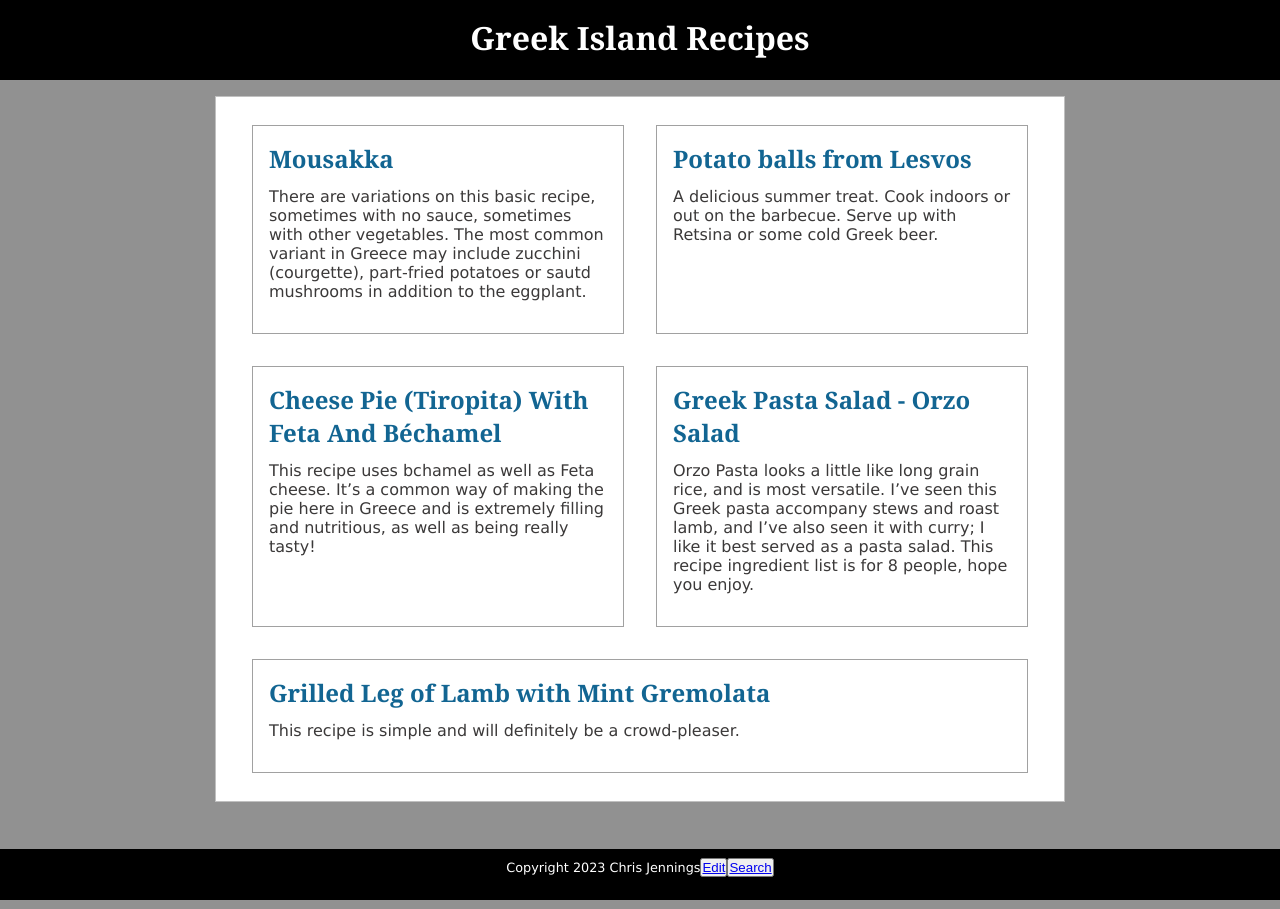
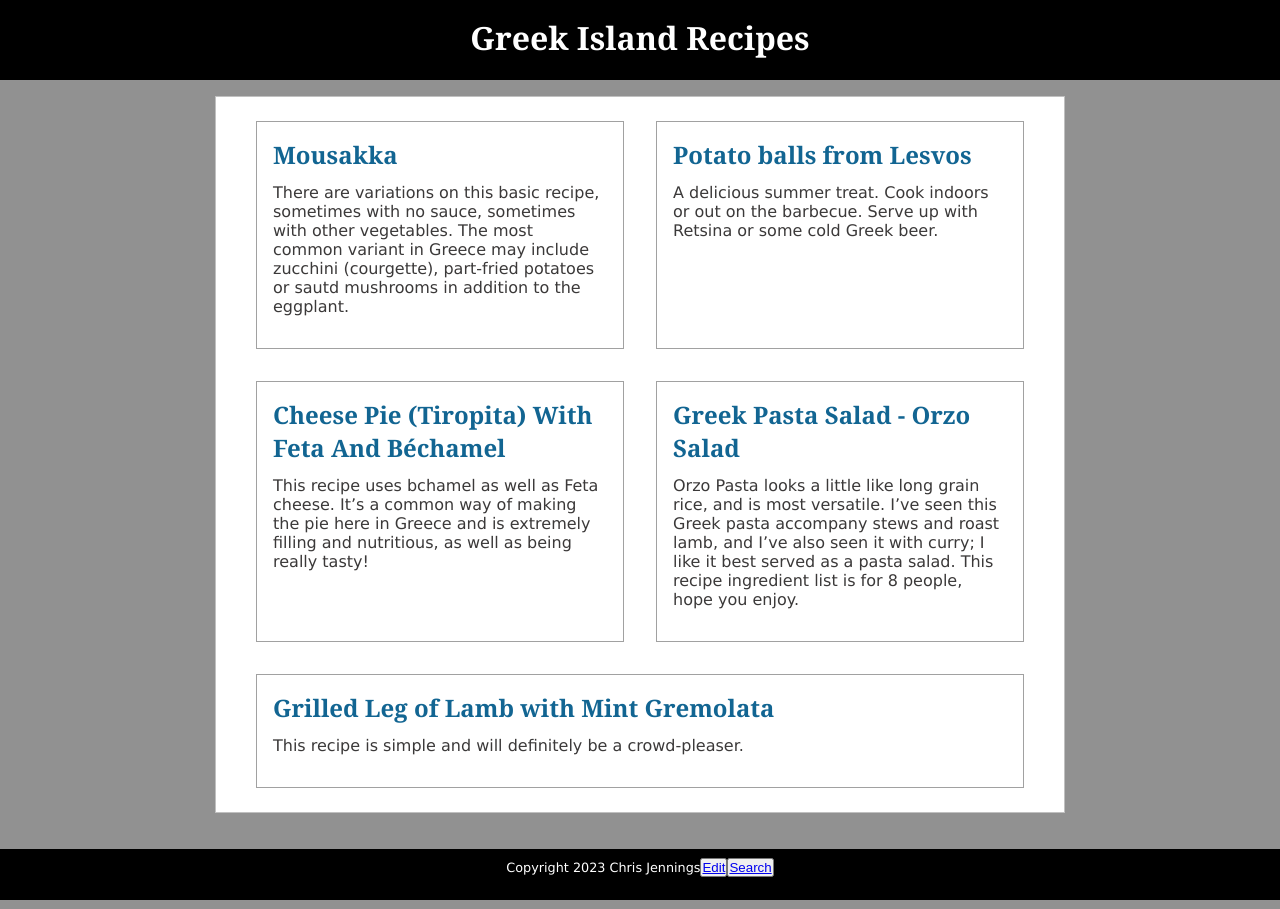
Before and after one commit to chrisatbrookes/greekrecipes, a Jekyll site: the page built from pages/recipelisting.md, in a window 1280 px wide. Built offline with Jekyll 4.4.1, drawn with Linux system fonts in a browser that asks for light colours.

Commit message:
Update recipes.css

```diff
--- a/styles/recipes.css
+++ b/styles/recipes.css
@@ -96,7 +96,7 @@ main {
 width: 70%;
 max-width:850px;
 /* border:1px solid purple; */
-padding: 12px 20px;
+padding: .5em 1.5em;
 margin:0 auto;
 background-color: white;
 border: 1px solid silver;
@@ -207,18 +207,24 @@ font-size: .6rem;
   color:orange;
   }
 
+/* on the recipe listing page the recipes are in a div with a class of list */
+/* we can make this a flex box */
+
+  .list {
+    display:flex;
+    flex-wrap: wrap;
+    justify-content: space-between;
+  }
+
+/* each recipe is in a section with a class of recipe-teaser */
+/* these will become flex items */
+
 .recipe-teaser {
   border:1px solid rgb(161, 161, 161);
   padding: 1em;
   flex-basis: 300px;
   flex-grow: 1;
   margin:1em;
-}
-
-.list {
-  display:flex;
-  flex-wrap: wrap;
-  justify-content: space-between;
 }
 
 
@@ -239,6 +245,8 @@ font-size: .6rem;
 
       main {
       width: 100%;
+      padding: 1em;
+      border: none;
       }
 
       body {
@@ -246,12 +254,20 @@ font-size: .6rem;
       padding-top: 5em;
     }
 
+    body.recipeshome {
+      padding-top:0;
+    }
+
+    .home {
+      width: 80%;
+      margin: .5em auto;
+    }
 
     p:has(img) {
       float:none;
       width:100%;
       padding: 10px;
-margin-left: 0;
+      margin-left: 0;
     }
 
   }
```
